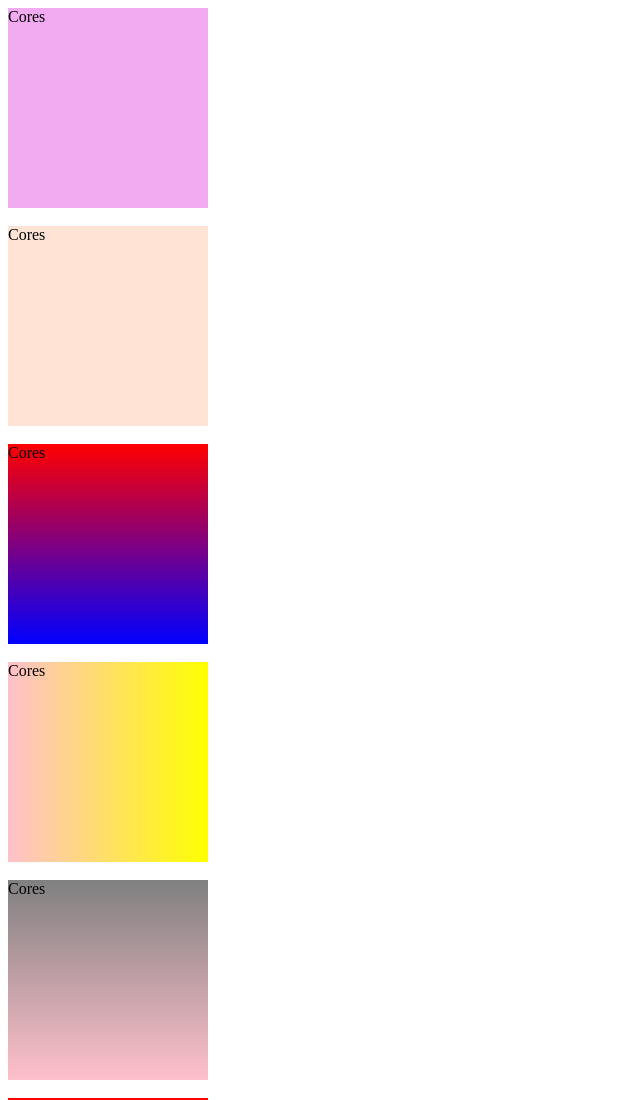
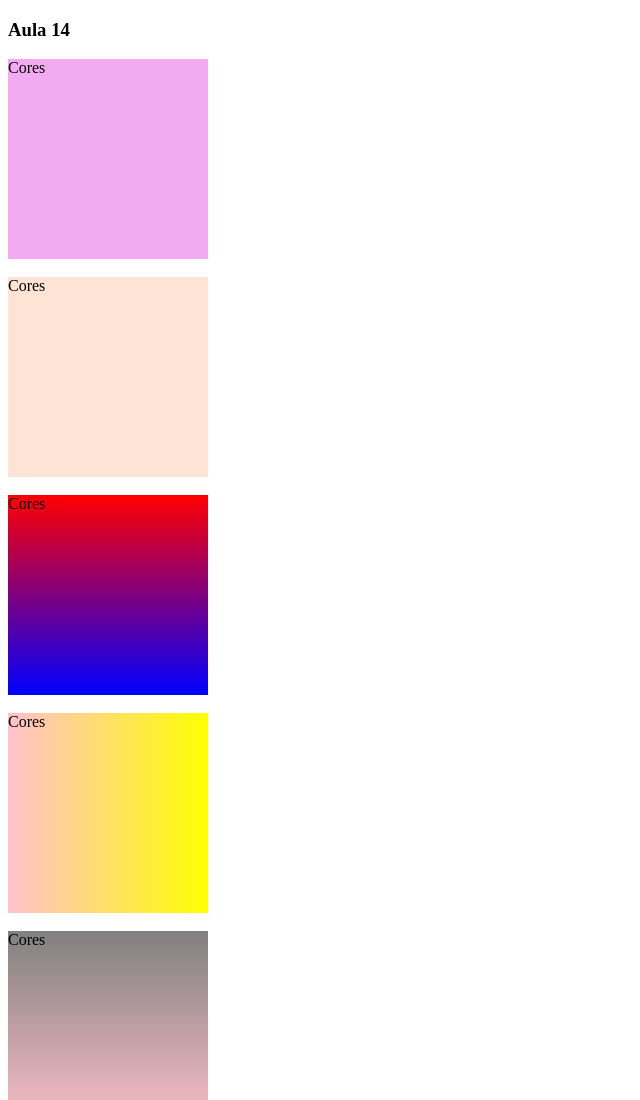
Before and after one commit to JadiellyL/estudoonlinecss3, a plain HTML site: page aula14/aula14.html in a window 1280 px wide. Shown: the top 1100 px of the page, without its empty margins (0-640 px from the left). Drawn offline with Linux system fonts and the light colour scheme.

Commit message:
Refatoração - aula 14

```diff
--- a/aula14/aula14.html
+++ b/aula14/aula14.html
@@ -6,6 +6,7 @@
 	<link rel="stylesheet" type="text/css" href="css/style.css">
 </head>
 <body>
+	<h3>Aula 14</h3>
 
 	<div id="cores">
 		Cores
```
